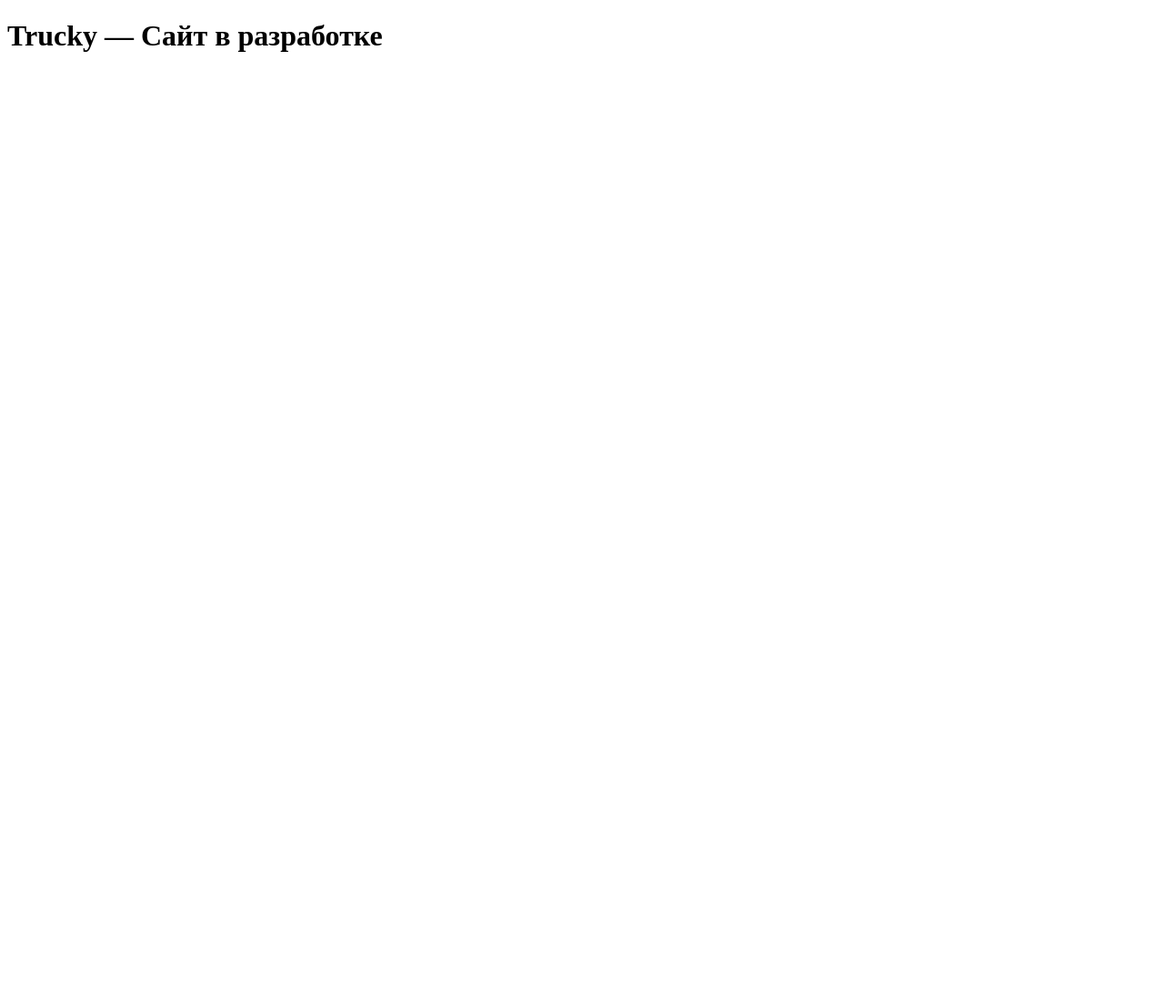
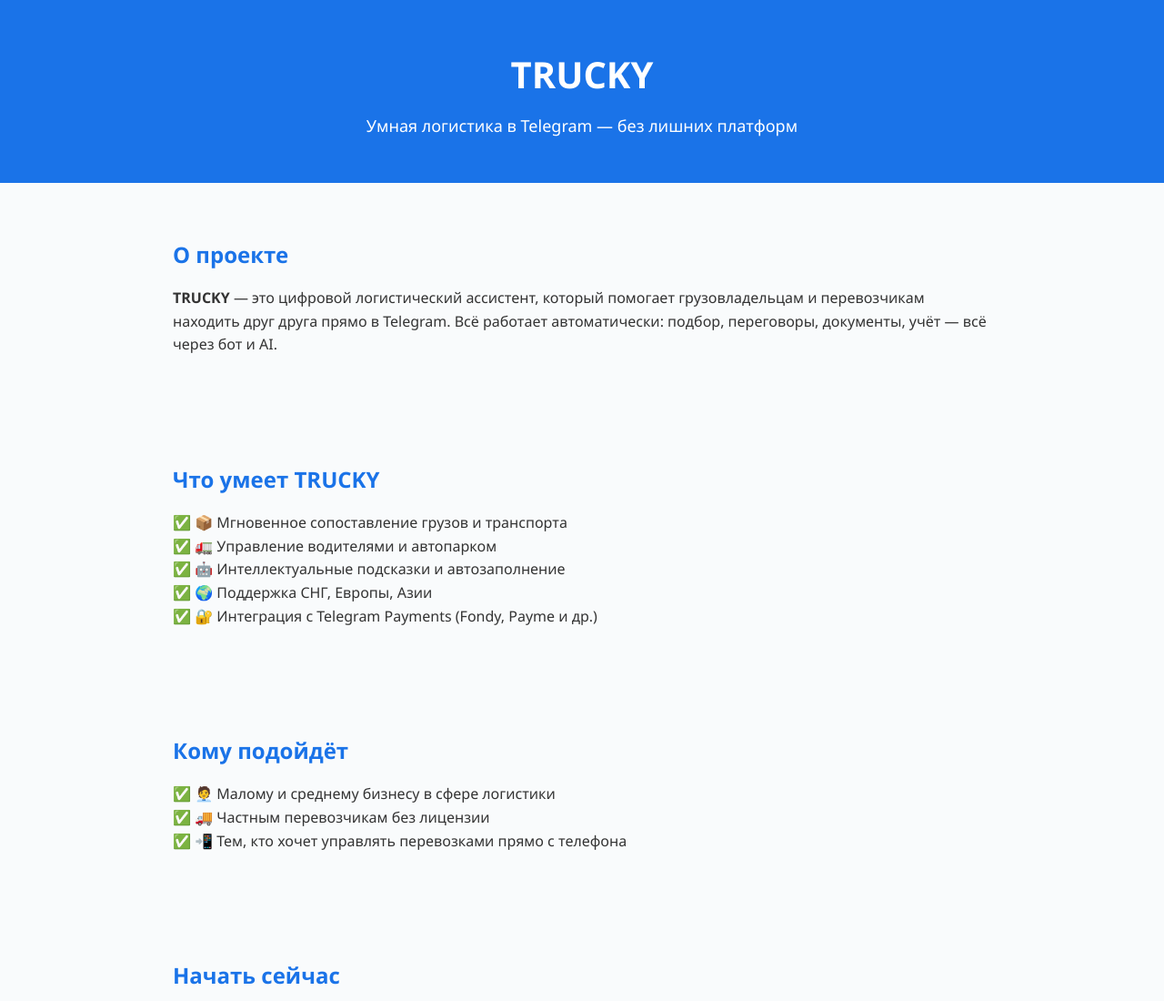
Before and after one commit to Otash8330/TRUCKY, a plain HTML site: page index.html in a window 1280 px wide. Shown: the top 1100 px of the page at 91% size. Before the commit the page ends 800 px from the top, so only its background shows below. Drawn offline with Linux system fonts and the light colour scheme.

Commit message:
Обновил лендинг TRUCKY

```diff
--- a/index.html
+++ b/index.html
@@ -1 +1,131 @@
-<!DOCTYPE html><html><head><title>Trucky</title></head><body><h1>Trucky — Сайт в разработке</h1></body></html>
+<!DOCTYPE html>
+<html lang="ru">
+<head>
+  <meta charset="UTF-8" />
+  <meta name="viewport" content="width=device-width, initial-scale=1.0"/>
+  <title>TRUCKY — Умная Логистика в Telegram</title>
+  <meta name="description" content="TRUCKY — умный логистический помощник в Telegram. Быстрый подбор грузов и машин, автоматизация переговоров и управление логистикой.">
+  <style>
+    body {
+      font-family: "Segoe UI", Arial, sans-serif;
+      background: #f9fbfc;
+      margin: 0;
+      padding: 0;
+      color: #333;
+      line-height: 1.6;
+    }
+    header {
+      background: #1a73e8;
+      color: white;
+      padding: 50px 20px 30px;
+      text-align: center;
+    }
+    header h1 {
+      margin: 0;
+      font-size: 40px;
+      font-weight: bold;
+    }
+    header p {
+      font-size: 18px;
+      margin-top: 10px;
+    }
+    section {
+      padding: 40px 20px;
+      max-width: 900px;
+      margin: auto;
+    }
+    h2 {
+      color: #1a73e8;
+      margin-bottom: 10px;
+    }
+    ul {
+      list-style: none;
+      padding-left: 0;
+    }
+    ul li::before {
+      content: "✅ ";
+    }
+    .button {
+      display: inline-block;
+      margin-top: 20px;
+      padding: 14px 28px;
+      background-color: #1a73e8;
+      color: white;
+      text-decoration: none;
+      border-radius: 8px;
+      font-weight: bold;
+      transition: background 0.3s;
+    }
+    .button:hover {
+      background-color: #125ecf;
+    }
+    footer {
+      text-align: center;
+      padding: 20px;
+      background: #eef1f4;
+      color: #777;
+      font-size: 14px;
+    }
+  </style>
+</head>
+<body>
+
+  <header>
+    <h1>TRUCKY</h1>
+    <p>Умная логистика в Telegram — без лишних платформ</p>
+  </header>
+
+  <section>
+    <h2>О проекте</h2>
+    <p><strong>TRUCKY</strong> — это цифровой логистический ассистент, который помогает грузовладельцам и перевозчикам находить друг друга прямо в Telegram. Всё работает автоматически: подбор, переговоры, документы, учёт — всё через бот и AI.</p>
+  </section>
+
+  <section>
+    <h2>Что умеет TRUCKY</h2>
+    <ul>
+      <li>📦 Мгновенное сопоставление грузов и транспорта</li>
+      <li>🚛 Управление водителями и автопарком</li>
+      <li>🤖 Интеллектуальные подсказки и автозаполнение</li>
+      <li>🌍 Поддержка СНГ, Европы, Азии</li>
+      <li>🔐 Интеграция с Telegram Payments (Fondy, Payme и др.)</li>
+    </ul>
+  </section>
+
+  <section>
+    <h2>Кому подойдёт</h2>
+    <ul>
+      <li>🧑‍💼 Малому и среднему бизнесу в сфере логистики</li>
+      <li>🚚 Частным перевозчикам без лицензии</li>
+      <li>📲 Тем, кто хочет управлять перевозками прямо с телефона</li>
+    </ul>
+  </section>
+
+  <section>
+    <h2>Начать сейчас</h2>
+    <p>Запустите Telegram-бота и начните прямо сейчас:</p>
+    <a href="https://t.me/TruckyClientBot" class="button">Перейти в Telegram</a>
+  </section>
+
+  <section>
+    <h2>Контакты</h2>
+    <p>
+      <strong>Проект:</strong> TRUCKY<br>
+      <strong>Основатель:</strong> Otashjon Jumaev<br>
+      <strong>Email:</strong> otash.jumaev@gmail.com
+    </p>
+  </section>
+
+  <section>
+    <h2>Политики</h2>
+    <p>
+      <strong>Политика возвратов:</strong> Возврат средств возможен в течение 7 дней после оплаты. Обращайтесь по email.<br>
+      <strong>Поддержка:</strong> Доступна 24/7 через Telegram или email.
+    </p>
+  </section>
+
+  <footer>
+    &copy; 2025 TRUCKY. Все права защищены.
+  </footer>
+
+</body>
+</html>
```
